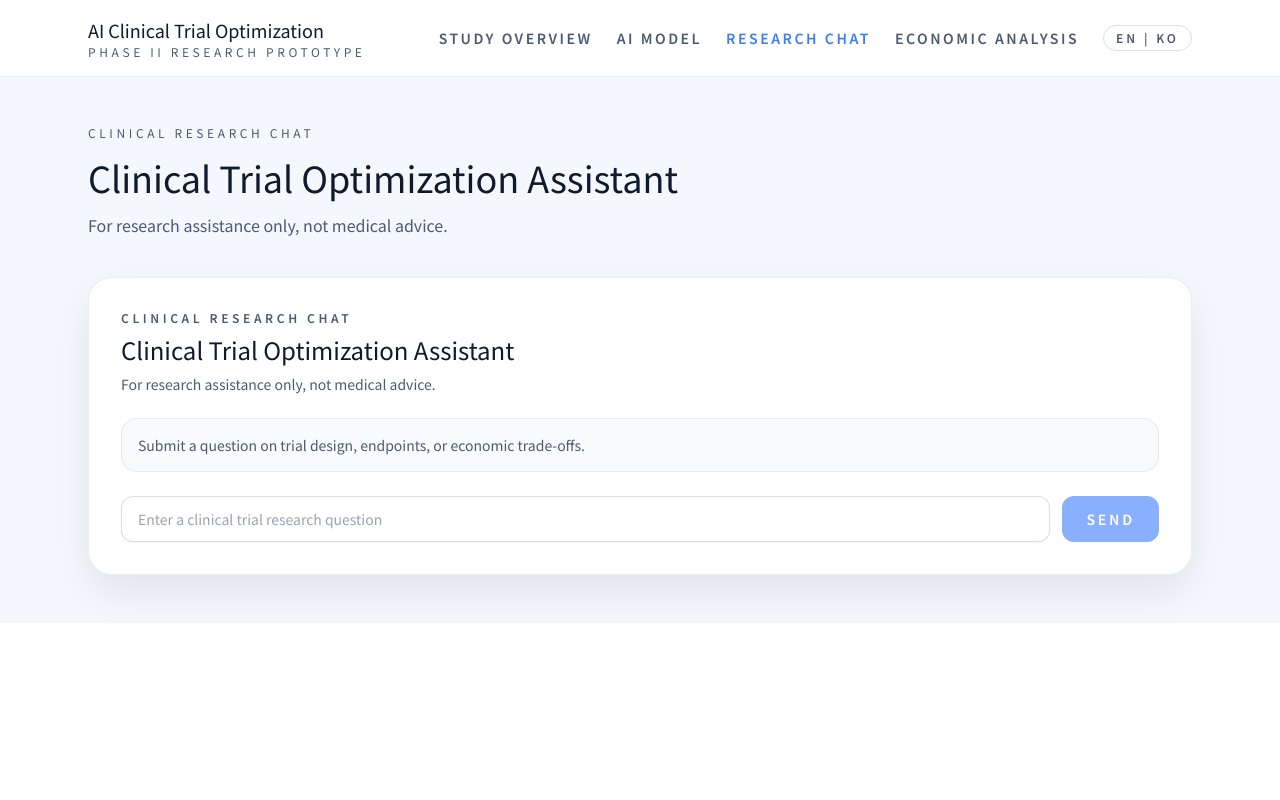
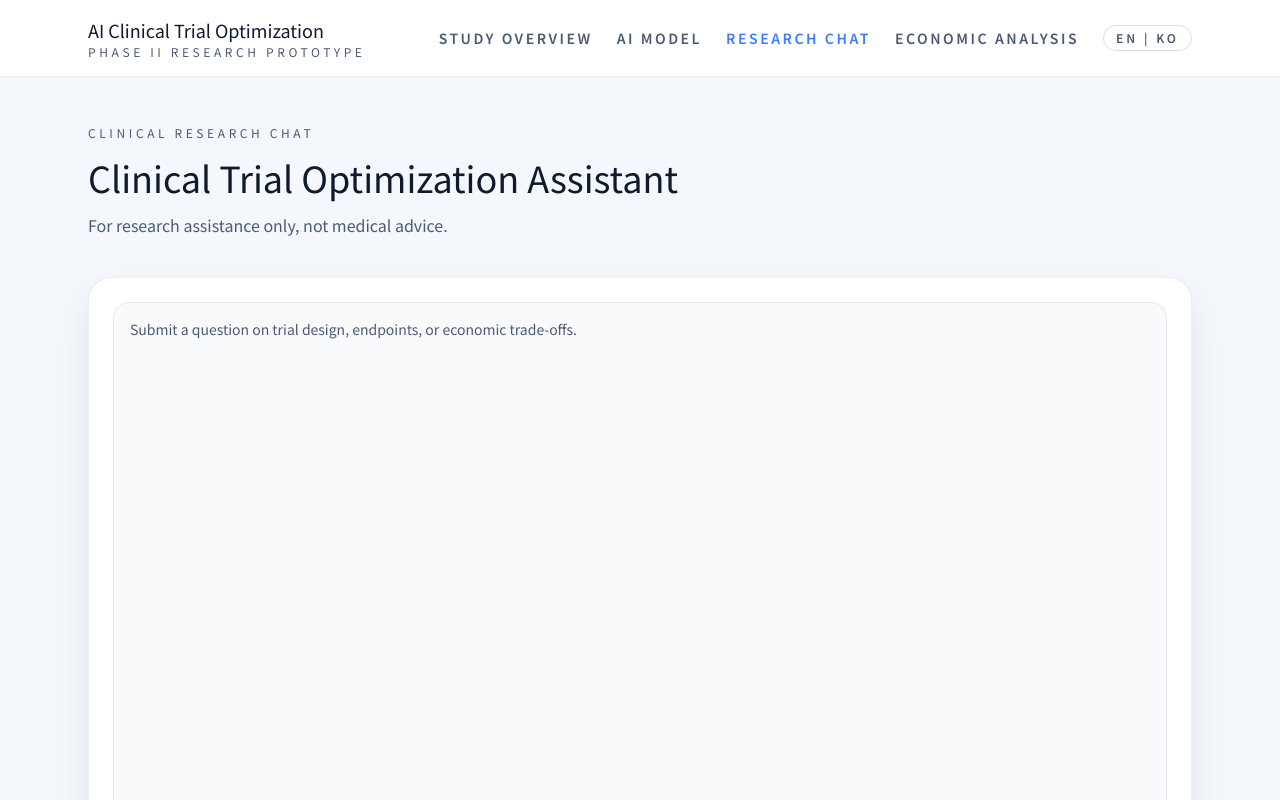
Before and after one commit to mnjoo-real/Clinical-Trials-AI-Optimization, a React (Vite) app: page /research-chat in a window 1280 px wide. Shown: the top 800 px of the page. Built offline with nearby package versions, Linux system fonts and the light colour scheme.

Commit message:
Simplified Chatbot UI

```diff
--- a/src/components/ClinicalChat.jsx
+++ b/src/components/ClinicalChat.jsx
@@ -97,21 +97,9 @@ export default function ClinicalChat() {
   };
 
   return (
-    <section className="rounded-3xl border border-slate/10 bg-white p-8 shadow-card">
-      <div className="flex flex-col gap-2">
-        <p className="text-xs font-semibold uppercase tracking-[0.3em] text-slate">
-          {t("chat_kicker")}
-        </p>
-        <h2 className="font-display text-2xl text-ink">
-          {t("chat_title")}
-        </h2>
-        <p className="text-sm text-slate">
-          {t("chat_disclaimer")}
-        </p>
-      </div>
-
-      <div className="mt-6 rounded-2xl border border-slate/10 bg-mist/60 p-4">
-        <div className="flex max-h-72 flex-col gap-3 overflow-y-auto">
+    <section className="rounded-3xl border border-slate/10 bg-white p-6 shadow-card">
+      <div className="rounded-2xl border border-slate/10 bg-mist/60 p-4">
+        <div className="flex h-[420px] flex-col gap-3 overflow-y-auto md:h-[520px]">
           {messages.length === 0 ? (
             <p className="text-sm text-slate">{t("chat_empty_prompt")}</p>
           ) : (
@@ -143,7 +131,7 @@ export default function ClinicalChat() {
 
       {error && <p className="mt-3 text-sm text-rose-600">{error}</p>}
 
-      <form onSubmit={handleSubmit} className="mt-6 flex flex-wrap gap-3">
+      <form onSubmit={handleSubmit} className="mt-4 flex flex-wrap gap-3">
         <input
           type="text"
           value={input}
```
